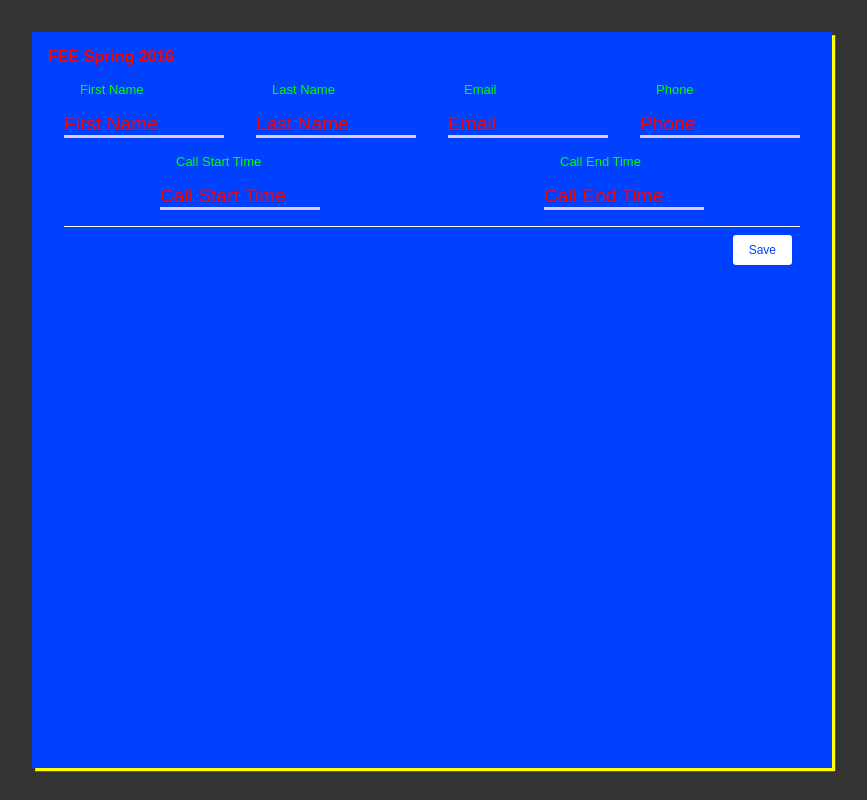
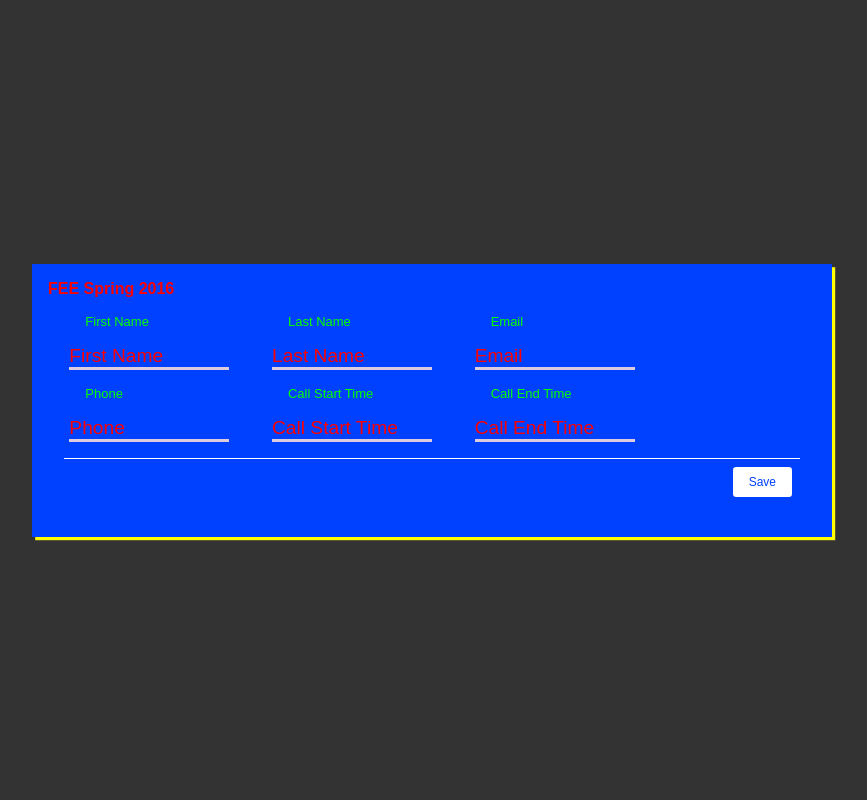
Before and after one commit to steftheo/05-form-modal, a website: page public/index.html in a window 1280 px wide. Shown: the whole page, without its empty margins (208-1075 px from the left). Drawn offline with nearby package versions, Linux system fonts and the light colour scheme; files that its build step writes are made by us from their sources.

Commit message:
Basically final

```diff
--- a/styles/app.scss
+++ b/styles/app.scss
@@ -19,6 +19,7 @@
 
 .card {
   max-width: 50rem;
+  margin: auto;
   padding: 1rem;
   background: $card-background;
   box-shadow: $brand-shadow;
@@ -36,6 +37,7 @@
 .card-fields {
   display: flex;
   flex-wrap: wrap;
+  margin-right: 10rem;
 }
 
 .field-input {
```
